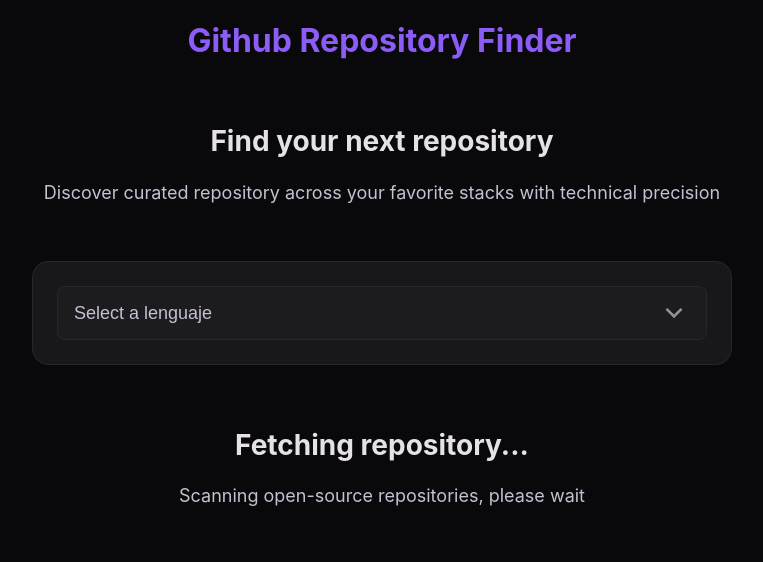
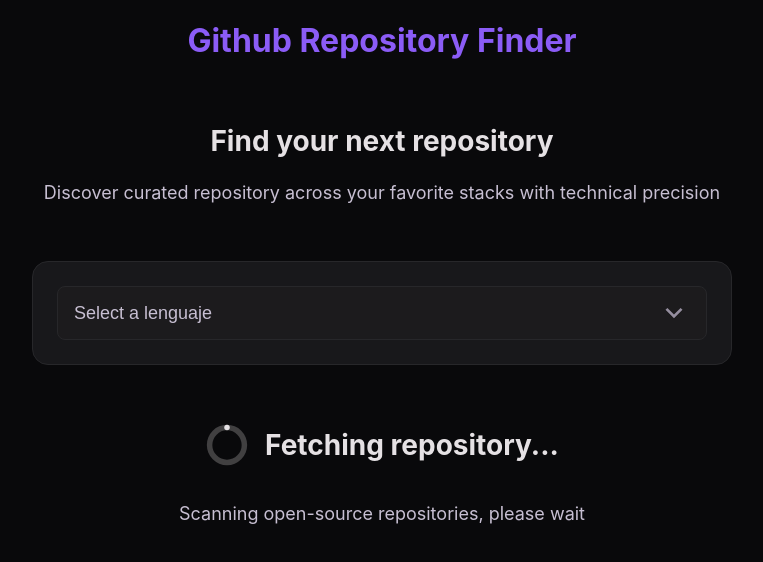
Before and after one commit to contreras48/github-random-repository, a React (Vite) app: page / in a window 1280 px wide. Shown: the top 562 px of the page, without its empty margins (258-1021 px from the left). Built offline with nearby package versions, Linux system fonts and the light colour scheme.

Commit message:
feat: add FetchingIcon component and update Loading component with new styles

```diff
--- a/src/components/Loading.jsx
+++ b/src/components/Loading.jsx
@@ -1,9 +1,14 @@
+import FetchingIcon from "./icons/FetchingIcon.jsx"
+
 function Loading(){
   return (
     <div>
-      <h2 className="subtitle">
-        Fetching repository...
-      </h2>
+      <div className="loading">
+        <FetchingIcon fill={"#E5E1E4"} width={44} height={44} />
+        <h2 className="subtitle">
+          Fetching repository...
+        </h2>
+      </div>
       <p className="body">Scanning open-source repositories, please wait</p>
     </div>
   );
--- /dev/null
+++ b/src/components/icons/FetchingIcon.jsx
@@ -0,0 +1,20 @@
+export default function FetchingIcon(props) {
+  return (
+      <svg xmlns="http://www.w3.org/2000/svg" width={24} height={24} viewBox="0 0 24 24" {...props}>
+      <path
+        fill={props.fill}
+        d="M12 1a11 11 0 1 0 11 11A11 11 0 0 0 12 1Zm0 19a8 8 0 1 1 8-8 8 8 0 0 1-8 8Z"
+        opacity={0.25}
+      />
+      <circle cx={12} cy={2.5} r={1.5} fill={props.fill}>
+        <animateTransform
+          attributeName="transform"
+          dur="0.75s"
+          repeatCount="indefinite"
+          type="rotate"
+          values="0 12 12;360 12 12"
+        />
+      </circle>
+    </svg>
+  );
+}
--- a/src/index.css
+++ b/src/index.css
@@ -100,6 +100,14 @@ option {
   color: var(--color-text);
 }
 
+.loading {
+  display: flex;
+  flex-direction: row;
+  align-items: center;
+  justify-content: center;
+  gap: 1rem;
+}
+
 .repository-user {
   display: flex;
   flex-direction: row;
```
